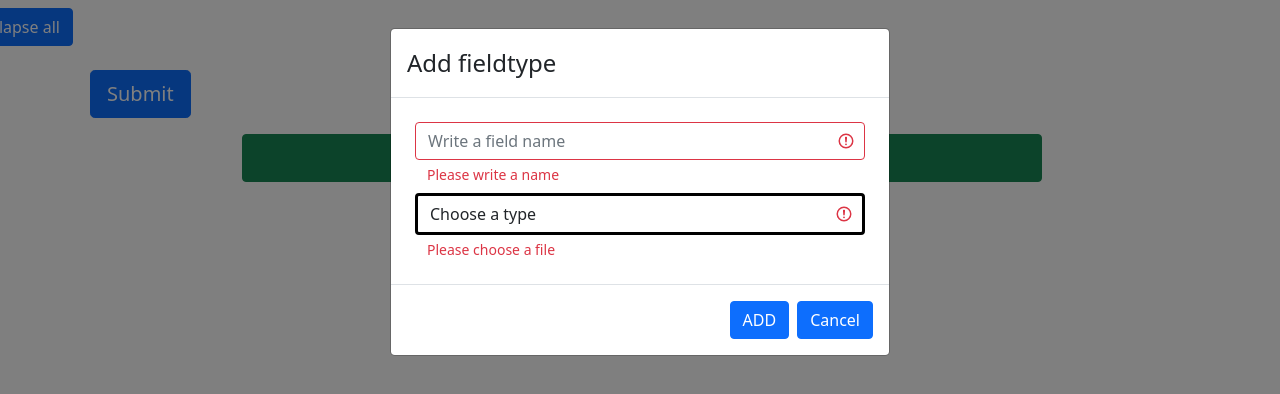
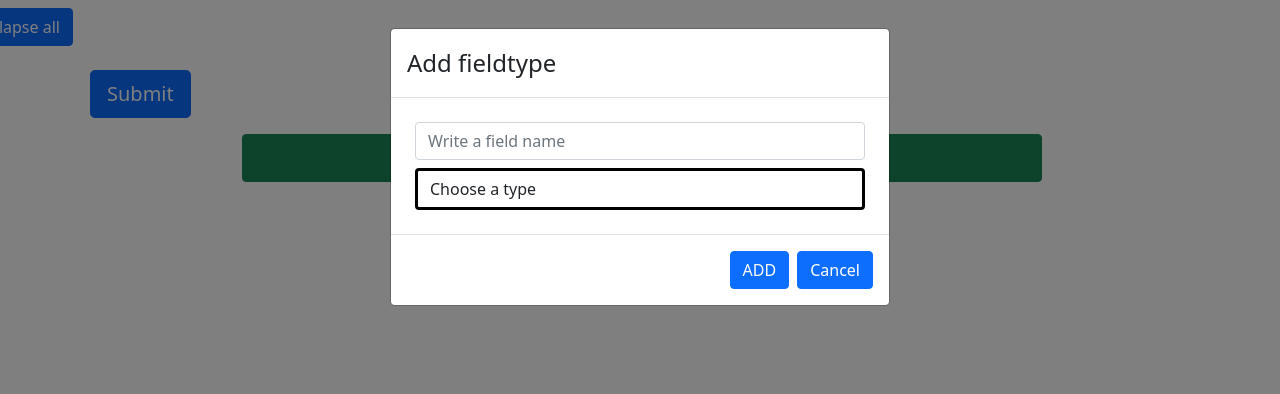
Before and after one commit to digimakergo/contenttype-designer, a React (Create React App) app in the folder client/: page / in a window 1280 px wide. Both pictures are taken after a click on the button "+ Add field". Shown: the top 394 px of the page. Built offline with nearby package versions, Linux system fonts and the light colour scheme.

Commit message:
Validation on the input fields and fixed the validation for addfield pop up

```diff
--- a/client/src/App.tsx
+++ b/client/src/App.tsx
@@ -200,7 +200,9 @@ function App() {
 
         </Row>
 
-        <Form style={{paddingTop:"1rem", marginLeft:"0.5rem"}} noValidate validated={validated}onSubmit={Submit}>
+        <Form style={{paddingTop:"1rem", marginLeft:"0.5rem"}} //noValidate
+
+       onSubmit={Submit}>
 
           <DndProvider backend={HTML5Backend}>
             {list.map((field:any, index:number) => (
--- a/client/src/components/AddField.tsx
+++ b/client/src/components/AddField.tsx
@@ -10,7 +10,7 @@ const AddField = (props:any) => {
 
     const [name, setName] = useState("");
     const [type, setType] = useState("");
-    const [validated, setValidate] = useState(true);
+
 
 
 
@@ -20,40 +20,56 @@ const AddField = (props:any) => {
         <Modal.Header><Modal.Title>Add fieldtype</Modal.Title></Modal.Header>
 
         <Modal.Body>
-        <Form noValidate  validated={validated}>
+       <Form noValidate>
           <Row style={{margin:"0.5rem"}}>
 
-            <Form.Control required type='text' placeholder='Write a field name' onChange={(e) => {
+            <Form.Control required type='text' placeholder='Write a field name'  onChange={(e:any) => {
                 setName(e.target.value.charAt(0).toUpperCase()+e.target.value.slice(1));
+
+                if(e.target.value== ""){
+                  e.target.style= "border: solid red 2px;"
+              }
+              props.field.identifier = e.target.value;
+
             }}/>
-          <Form.Control.Feedback type="invalid">
-            Please write a name
-          </Form.Control.Feedback>
+
 
           </Row>
           <Row style={{margin:"0.5rem"}}>
-            <Form.Control required as="select" type="select" style={{border:"solid black 3px"}} onChange={(event) => {
+            <Form.Control required as="select" type="select" style={{border:"solid black 3px"}} onChange={(event:any) => {
               setType(event.target.value)
+
+              if(event.target.value== ""){
+                event.target.style= "border: solid red 2px;"
+            }
+            props.field.identifier = event.target.value;
             }}>
               <option key={'empty'} value={''}>Choose a type</option>
               {Object.keys(props.fieldtypes).map((element:any, index:number)=>(
                 <option key={index}>{element}</option>
               ))}
             </Form.Control>
-            <Form.Control.Feedback type="invalid">
-            Please choose a file
-          </Form.Control.Feedback>
+
           </Row>
           </Form>
 
         </Modal.Body>
         <Modal.Footer>
         <Button variant="primary" onClick={() => {
-              props.onClick(name, type);
-              props.setShow(false);
+
+
+
+              if(name!="" && type!=""){
+                props.onClick(name, type);
+                props.setShow(false);
+              }
+
           }
+
+
           }>ADD</Button>
             <Button variant='primary' onClick={() => {props.setShow(false)}}>Cancel</Button>
+
         </Modal.Footer>
     </Modal>
   )
--- a/client/src/components/Field.tsx
+++ b/client/src/components/Field.tsx
@@ -210,11 +210,15 @@ const Field = (props:any) => {
         <Col >
 
             <Form.Control className={props.field.identifier + "-name"} required type = "text"  defaultValue={props.field.name} onChange={(e:any) => {
+            if(e.target.value== ""){
+                e.target.style= "border: solid red 2px;"
+            }
             props.field.name = e.target.value;
+
             }}/>
-              <Form.Control.Feedback type="invalid">
-              Please write a name.
-             </Form.Control.Feedback>
+
+
+
 
         </Col>
 </Row>
@@ -226,8 +230,10 @@ const Field = (props:any) => {
                 </Col>
                 <Col >
                     <Form.Control className={props.field.identifier + "-identifier"} required type = "text"  placeholder="Choose an id name. E.g., product_id" onChange={(e:any) => {
-
-                     props.field.identifier = e.target.value;
+                         if(e.target.value== ""){
+                            e.target.style= "border: solid red 2px;"
+                        }
+                        props.field.identifier = e.target.value;
 
                     }}/>
                     <Form.Control.Feedback type="invalid">
```
